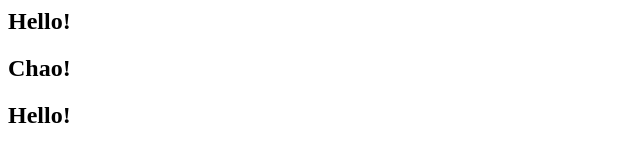
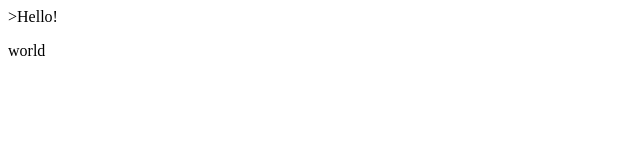
Before and after one commit to Carlie-Weatherby/test-repo3, a plain HTML site: page index.html in a window 1280 px wide. Shown: the whole page, without its empty margins (0-640 px from the left). Drawn offline with Linux system fonts and the light colour scheme.

Commit message:
Updated index.html

```diff
--- a/index.html
+++ b/index.html
@@ -1,4 +1,2 @@
-<h2>Hello!</h2>
-<h2>Chao!</h2>
-<p></p>
-<h2>Hello!</h2>
+<div>>Hello!</div>
+<p>world</p>
```
